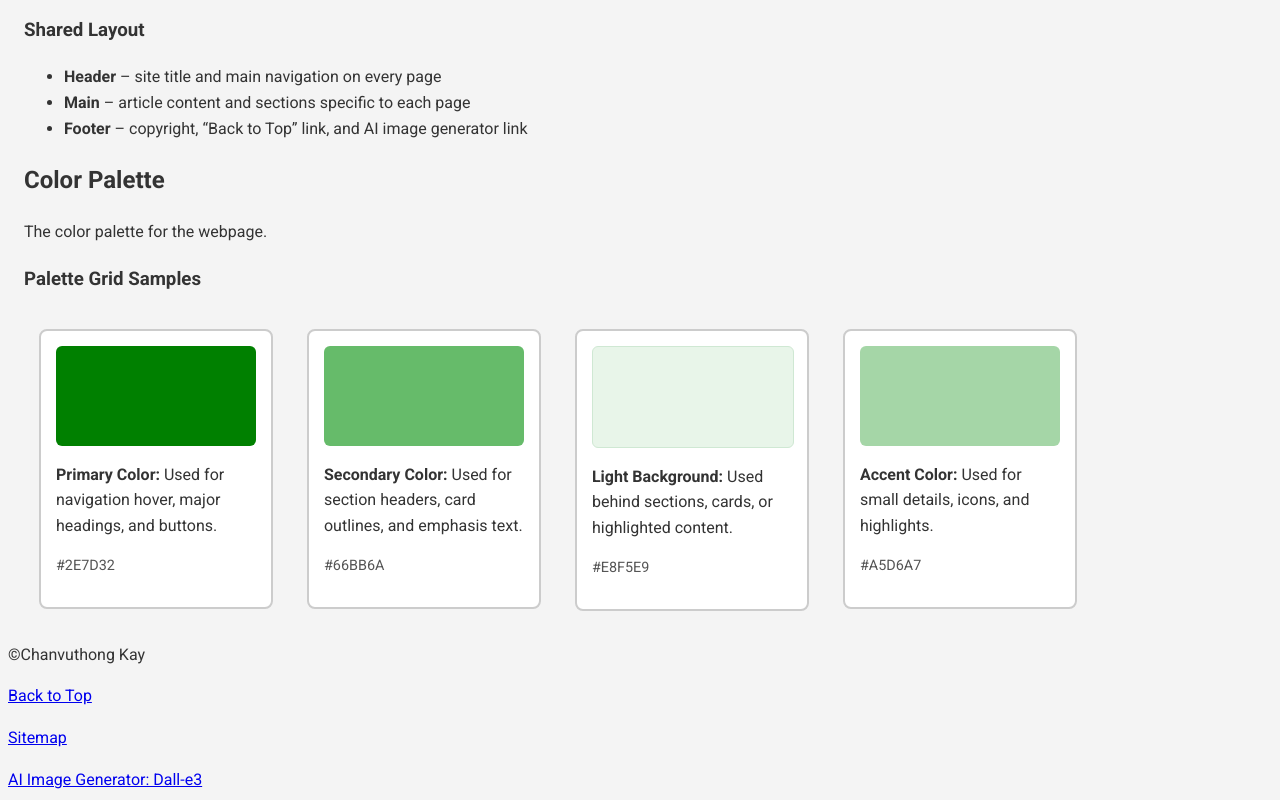
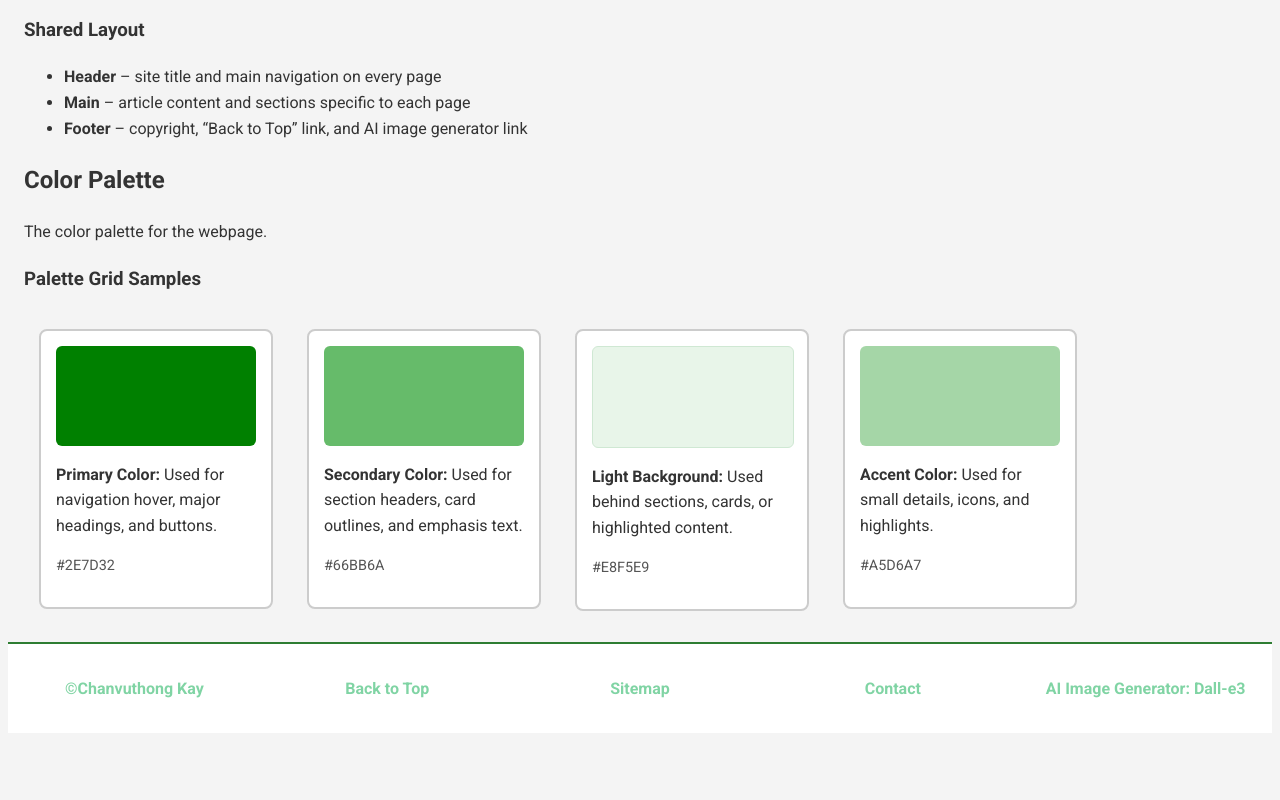
Before and after one commit to CIT85/chanvuthongk-pub, a plain HTML site: page project/final/site.html in a window 1280 px wide. Shown: the part 942-1742 px from the top of the page. After the commit the page ends 1683 px from the top, so only its background shows below. Drawn offline with Linux system fonts and the light colour scheme.

Commit message:
final updates

```diff
--- a/project/final/palette.css
+++ b/project/final/palette.css
@@ -124,3 +124,27 @@ a:visited {
     font-size: 0.9rem;
     color: #555;
 }
+
+footer {
+    width: 100%;
+    text-align: center;
+    text-decoration: none;
+    font-size: 1rem;
+    border-top: 2px solid #2E7D32;
+    padding: 2rem 0;
+    display: grid;
+    grid-template-columns: repeat(5, 1fr);
+    gap: 0;
+    background-color: #ffffff;
+}
+
+footer p, a {
+    margin: 0;
+    color: #80d4a4;
+    text-decoration: none;
+    font-weight: 600;
+}
+
+footer a:hover, footer a:focus {
+    text-decoration: underline;
+}
--- a/project/final/site.html
+++ b/project/final/site.html
@@ -139,6 +139,7 @@
         <p>&copy;Chanvuthong Kay</p>
         <p><a href="#top">Back to Top</a></p>
         <p><a href="site.html">Sitemap</a></p>
+        <p><a href="contact.html">Contact</a></p>
         <a href="https://creator.nightcafe.studio/dall-e-ai-image-generator" target="_blank">
             AI Image Generator: Dall-e3
         </a>
--- a/project/final/style.css
+++ b/project/final/style.css
@@ -269,9 +269,8 @@ footer a:hover, footer a:focus {
         margin: 2rem auto;
     }
 
-    /* Keep your current 4-column footer grid here */
     footer {
-        grid-template-columns: repeat(4, 1fr);
+        grid-template-columns: repeat(5, 1fr);
     }
 
     table {
```
Also changed, not shown: project/final/about_me.html (+1 -1 lines), project/final/index.html (+1 -1 lines), project/final/motivation_tips.html (+1 -1 lines), project/final/nutrition.html (+1 -1 lines), project/final/stress_management.html (+1 -1 lines), project/final/workout_schedule.html (+1 -1 lines).
